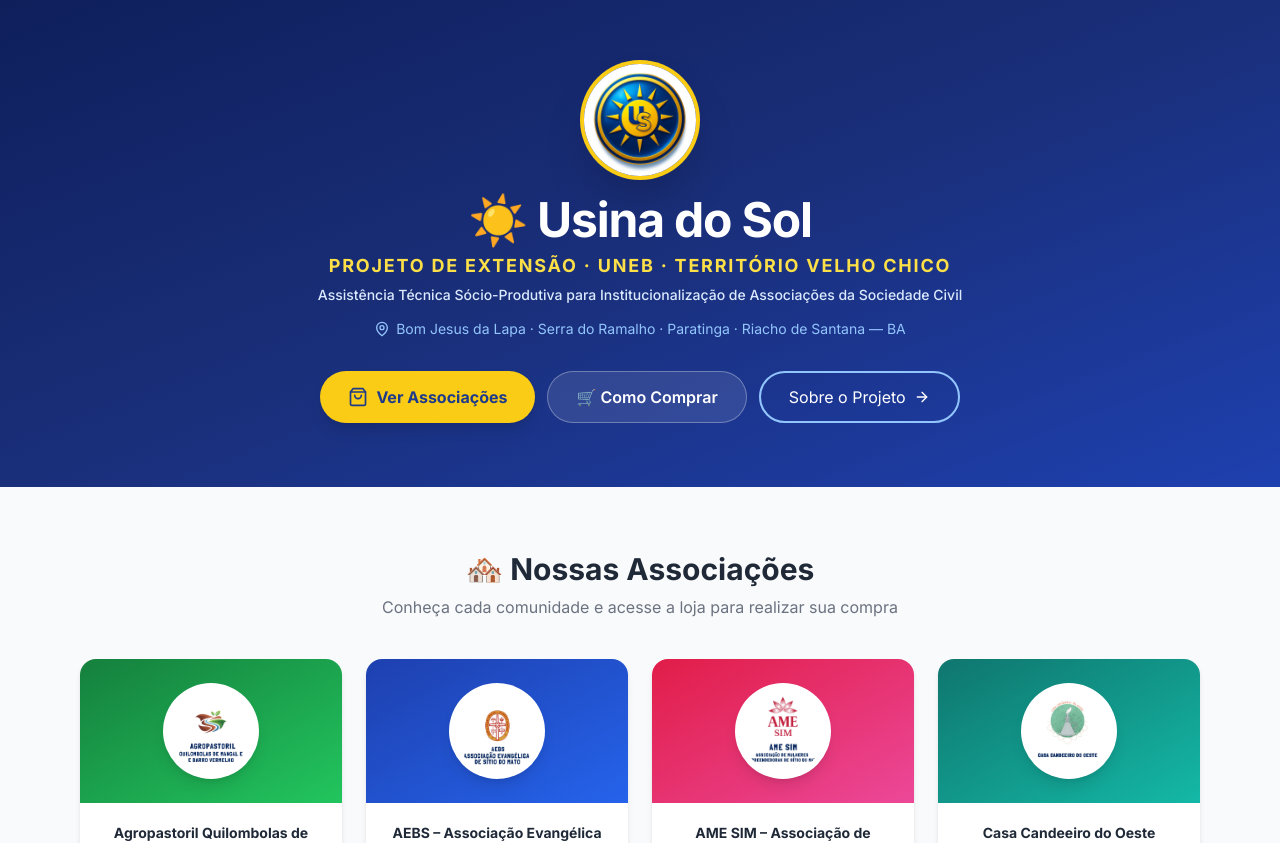
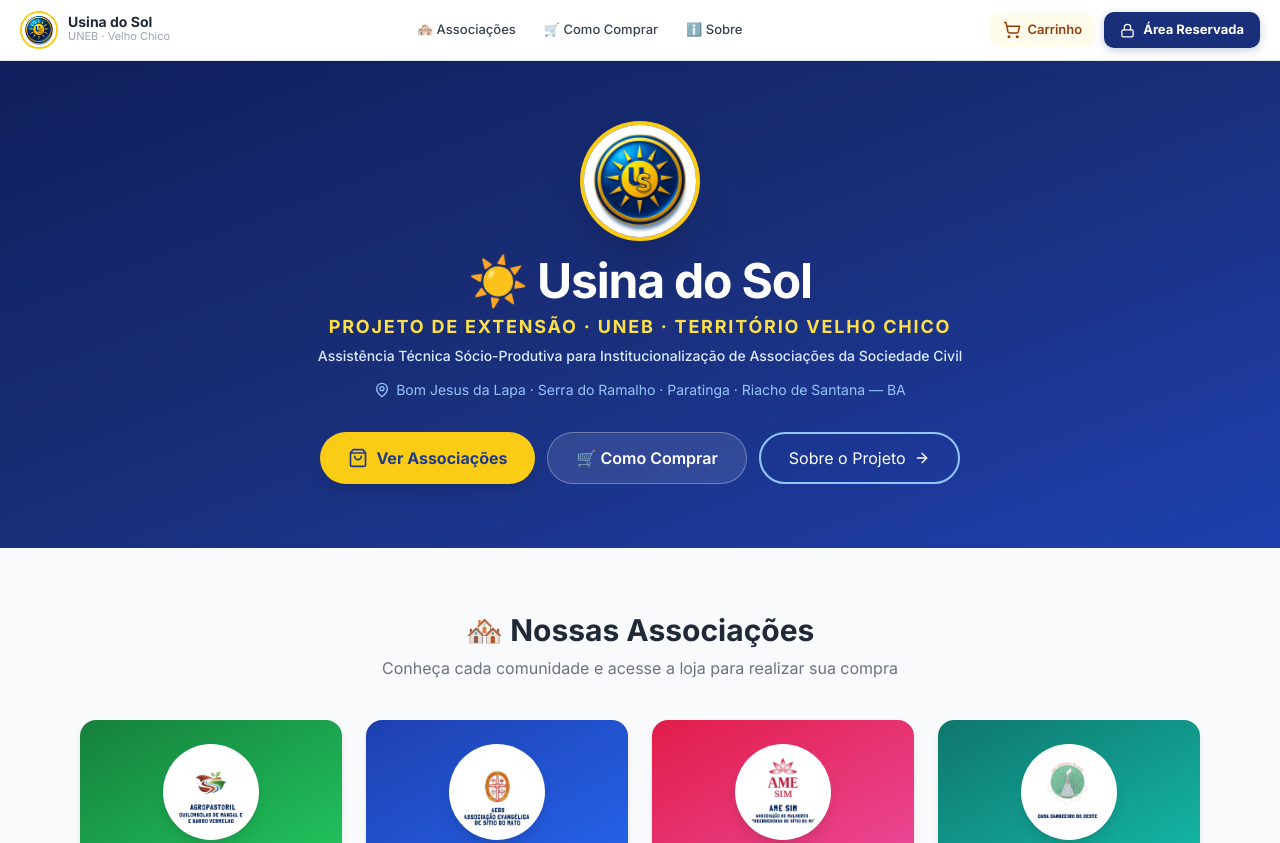
Before and after one commit to professor-rscosta/PExUSOL, a React (Vite) app in the folder frontend/: page / in a window 1280 px wide. Shown: the top 843 px of the page. Built offline with nearby package versions, Linux system fonts and the light colour scheme; no server answers.

Commit message:
fix: botão Área Reservada na navbar da home page

```diff
--- a/frontend/src/components/layout/HeaderPublico.jsx
+++ b/frontend/src/components/layout/HeaderPublico.jsx
@@ -11,72 +11,75 @@
   const anchor = (hash) => isHome ? hash : `/${hash}`
 
   return (
-    <header className="sticky top-0 z-40 bg-white/95 backdrop-blur-sm border-b border-gray-100 shadow-sm">
-      <div className="max-w-7xl mx-auto px-4 sm:px-6 h-16 flex items-center justify-between gap-4">
+    <header className="sticky top-0 z-40 bg-white border-b border-gray-200 shadow-sm">
+      <div className="max-w-7xl mx-auto px-4 h-16 flex items-center justify-between">
 
-        <Link to="/" className="flex items-center gap-2.5 flex-shrink-0">
+        {/* LOGO */}
+        <Link to="/" className="flex items-center gap-2.5">
           <img src="/logos/usina_sol.jpeg" alt="Usina do Sol"
-            className="w-10 h-10 rounded-full object-cover ring-2 ring-yellow-400 shadow"/>
-          <div className="hidden sm:block">
-            <div className="font-bold text-gray-800 leading-none text-base">Usina do Sol</div>
+            className="w-10 h-10 rounded-full object-cover ring-2 ring-yellow-400"/>
+          <div>
+            <div className="font-bold text-gray-800 text-sm leading-none">Usina do Sol</div>
             <div className="text-xs text-gray-400 leading-none">UNEB · Velho Chico</div>
           </div>
         </Link>
 
+        {/* NAV - desktop */}
         <nav className="hidden md:flex items-center gap-1">
-          <a href={anchor('#associacoes')}
-            className="flex items-center gap-1.5 text-sm font-medium text-gray-600 hover:text-blue-700 hover:bg-blue-50 px-3 py-2 rounded-lg transition-colors">
+          <a href={anchor('#associacoes')} className="text-sm font-medium text-gray-600 hover:text-blue-700 px-3 py-2 rounded-lg hover:bg-blue-50 transition-colors flex items-center gap-1.5">
             <ShoppingBag className="w-4 h-4"/> Associações
           </a>
-          <a href={anchor('#como-comprar')}
-            className="flex items-center gap-1.5 text-sm font-medium text-gray-600 hover:text-amber-700 hover:bg-amber-50 px-3 py-2 rounded-lg transition-colors">
+          <a href={anchor('#como-comprar')} className="text-sm font-medium text-gray-600 hover:text-amber-700 px-3 py-2 rounded-lg hover:bg-amber-50 transition-colors">
             🛒 Como Comprar
           </a>
-          <a href={anchor('#sobre')}
-            className="flex items-center gap-1.5 text-sm font-medium text-gray-600 hover:text-green-700 hover:bg-green-50 px-3 py-2 rounded-lg transition-colors">
-            <Info className="w-4 h-4"/> Sobre o Projeto
+          <a href={anchor('#sobre')} className="text-sm font-medium text-gray-600 hover:text-green-700 px-3 py-2 rounded-lg hover:bg-green-50 transition-colors flex items-center gap-1.5">
+            <Info className="w-4 h-4"/> Sobre
           </a>
         </nav>
 
-        <div className="flex items-center gap-2 flex-shrink-0">
-          <Link to="/carrinho"
-            className="relative flex items-center gap-2 bg-amber-50 hover:bg-amber-100 rounded-xl px-3 py-2 transition-colors">
-            <ShoppingCart className="w-5 h-5 text-amber-700"/>
+        {/* BOTÕES DIREITA */}
+        <div className="flex items-center gap-2">
+
+          {/* Carrinho */}
+          <Link to="/carrinho" className="relative flex items-center gap-1.5 bg-amber-50 hover:bg-amber-100 text-amber-700 font-medium text-sm px-3 py-2 rounded-xl transition-colors">
+            <ShoppingCart className="w-5 h-5"/>
+            <span className="hidden sm:inline">Carrinho</span>
             {totalItens > 0 && (
-              <span className="absolute -top-1 -right-1 w-5 h-5 bg-amber-500 text-white text-xs rounded-full flex items-center justify-center font-bold">
+              <span className="absolute -top-1.5 -right-1.5 bg-amber-500 text-white text-xs w-5 h-5 rounded-full flex items-center justify-center font-bold">
                 {totalItens}
               </span>
             )}
-            <span className="hidden sm:block text-sm font-medium text-amber-700">
-              {totalItens > 0 ? `${totalItens} iten${totalItens > 1 ? 's' : ''}` : 'Carrinho'}
-            </span>
           </Link>
 
+          {/* ÁREA RESERVADA - sempre visível */}
           {usuario ? (
-            <Link to={usuario.role === 'ADMIN' ? '/admin' : '/vendedor'}
-              className="flex items-center gap-2 bg-[#1a2f7a] hover:bg-[#0f1f5c] text-white text-sm font-semibold px-4 py-2 rounded-xl transition-colors shadow-sm">
+            <Link
+              to={usuario.role === 'ADMIN' ? '/admin' : '/vendedor'}
+              className="flex items-center gap-2 bg-[#1a2f7a] hover:bg-[#0f1f5c] text-white font-bold text-sm px-4 py-2 rounded-xl transition-colors shadow"
+            >
               <LayoutDashboard className="w-4 h-4"/>
-              <span className="hidden sm:block">Painel</span>
+              Painel
             </Link>
           ) : (
-            <Link to="/login"
-              className="flex items-center gap-2 bg-[#1a2f7a] hover:bg-[#0f1f5c] text-white text-sm font-semibold px-4 py-2 rounded-xl transition-colors shadow-sm">
+            <Link
+              to="/login"
+              className="flex items-center gap-2 bg-[#1a2f7a] hover:bg-[#0f1f5c] text-white font-bold text-sm px-4 py-2 rounded-xl transition-colors shadow"
+            >
               <Lock className="w-4 h-4"/>
-              <span className="hidden sm:block">Área Reservada</span>
+              Área Reservada
             </Link>
           )}
         </div>
       </div>
 
-      <div className="md:hidden border-t border-gray-100 bg-white px-4 py-2 flex gap-4 overflow-x-auto text-xs">
-        <a href={anchor('#associacoes')} className="flex items-center gap-1 text-gray-600 whitespace-nowrap">🏘️ Associações</a>
-        <a href={anchor('#como-comprar')} className="flex items-center gap-1 text-gray-600 whitespace-nowrap">🛒 Como Comprar</a>
-        <a href={anchor('#sobre')} className="flex items-center gap-1 text-gray-600 whitespace-nowrap">ℹ️ Sobre</a>
-        {!usuario && (
-          <Link to="/login" className="flex items-center gap-1 text-[#1a2f7a] font-semibold whitespace-nowrap ml-auto">
-            <Lock className="w-3 h-3"/> Área Reservada
-          </Link>
-        )}
+      {/* NAV mobile */}
+      <div className="md:hidden flex gap-3 px-4 pb-2 overflow-x-auto text-xs border-t border-gray-100 pt-2">
+        <a href={anchor('#associacoes')} className="text-gray-600 whitespace-nowrap">🏘️ Associações</a>
+        <a href={anchor('#como-comprar')} className="text-gray-600 whitespace-nowrap">🛒 Como Comprar</a>
+        <a href={anchor('#sobre')} className="text-gray-600 whitespace-nowrap">ℹ️ Sobre</a>
+        <Link to="/login" className="text-[#1a2f7a] font-bold whitespace-nowrap ml-auto flex items-center gap-1">
+          <Lock className="w-3 h-3"/> Área Reservada
+        </Link>
       </div>
     </header>
   )
--- a/frontend/src/pages/Home.jsx
+++ b/frontend/src/pages/Home.jsx
@@ -1,7 +1,8 @@
 // src/pages/Home.jsx
 import { useQuery } from '@tanstack/react-query';
 import { Link } from 'react-router-dom';
-import { ExternalLink, ShoppingBag, Wrench, Sparkles, ArrowRight, MapPin, BookOpen, Users, Target, Handshake } from 'lucide-react';
+import { ExternalLink, ShoppingBag, Wrench, Sparkles, ArrowRight, MapPin, BookOpen, Users, Target, Handshake, Lock, ShoppingCart } from 'lucide-react';
+import { useCarrinho } from '../contexts/CarrinhoContext';
 import api from '../api/axios';
 
 const ASSOCIACOES = [
@@ -98,6 +99,8 @@
     staleTime: 1000 * 60 * 5,
   });
 
+  const { totalItens } = useCarrinho();
+
   const associacoes = ASSOCIACOES.map((est) => {
     const apiData = empresasApi?.find((e) => e.slug === est.slug);
     return { ...est, totalProdutos: apiData?._count?.produtos ?? null };
@@ -105,6 +108,43 @@
 
   return (
     <div className="min-h-screen bg-gray-50">
+
+      {/* ── NAVBAR FIXA ───────────────────────────────────────── */}
+      <nav style={{position:'sticky',top:0,zIndex:50,background:'rgba(255,255,255,0.97)',borderBottom:'1px solid #e5e7eb',boxShadow:'0 1px 6px rgba(0,0,0,.07)'}}>
+        <div style={{maxWidth:1280,margin:'0 auto',padding:'0 20px',height:60,display:'flex',alignItems:'center',justifyContent:'space-between'}}>
+          {/* Logo */}
+          <a href="/" style={{display:'flex',alignItems:'center',gap:10,textDecoration:'none'}}>
+            <img src="/logos/usina_sol.jpeg" alt="Usina do Sol" style={{width:38,height:38,borderRadius:'50%',objectFit:'cover',border:'2px solid #facc15'}}/>
+            <div>
+              <div style={{fontWeight:700,color:'#1f2937',fontSize:14,lineHeight:1}}>Usina do Sol</div>
+              <div style={{fontSize:11,color:'#9ca3af',lineHeight:1.4}}>UNEB · Velho Chico</div>
+            </div>
+          </a>
+
+          {/* Links centro - desktop */}
+          <div style={{display:'flex',alignItems:'center',gap:4}} className="hidden md:flex">
+            <a href="#associacoes" style={{fontSize:13,fontWeight:500,color:'#374151',padding:'6px 12px',borderRadius:8,textDecoration:'none'}}>🏘️ Associações</a>
+            <a href="#como-comprar" style={{fontSize:13,fontWeight:500,color:'#374151',padding:'6px 12px',borderRadius:8,textDecoration:'none'}}>🛒 Como Comprar</a>
+            <a href="#sobre" style={{fontSize:13,fontWeight:500,color:'#374151',padding:'6px 12px',borderRadius:8,textDecoration:'none'}}>ℹ️ Sobre</a>
+          </div>
+
+          {/* Botões direita */}
+          <div style={{display:'flex',alignItems:'center',gap:8}}>
+            <Link to="/carrinho" style={{position:'relative',display:'flex',alignItems:'center',gap:6,background:'#fffbeb',color:'#92400e',fontWeight:600,fontSize:13,padding:'7px 14px',borderRadius:10,textDecoration:'none'}}>
+              <ShoppingCart size={18}/>
+              <span className="hidden sm:inline">Carrinho</span>
+              {totalItens > 0 && (
+                <span style={{position:'absolute',top:-6,right:-6,background:'#f59e0b',color:'#fff',fontSize:10,fontWeight:700,width:18,height:18,borderRadius:'50%',display:'flex',alignItems:'center',justifyContent:'center'}}>{totalItens}</span>
+              )}
+            </Link>
+
+            <Link to="/login" style={{display:'flex',alignItems:'center',gap:8,background:'#1a2f7a',color:'#ffffff',fontWeight:700,fontSize:13,padding:'8px 16px',borderRadius:10,textDecoration:'none',boxShadow:'0 2px 8px rgba(26,47,122,.25)'}}>
+              <Lock size={15}/>
+              <span>Área Reservada</span>
+            </Link>
+          </div>
+        </div>
+      </nav>
 
       {/* ── HERO ──────────────────────────────────────────────── */}
       <section className="bg-gradient-to-br from-[#0f1f5c] via-[#1a2f7a] to-[#1e40af] text-white">
```
